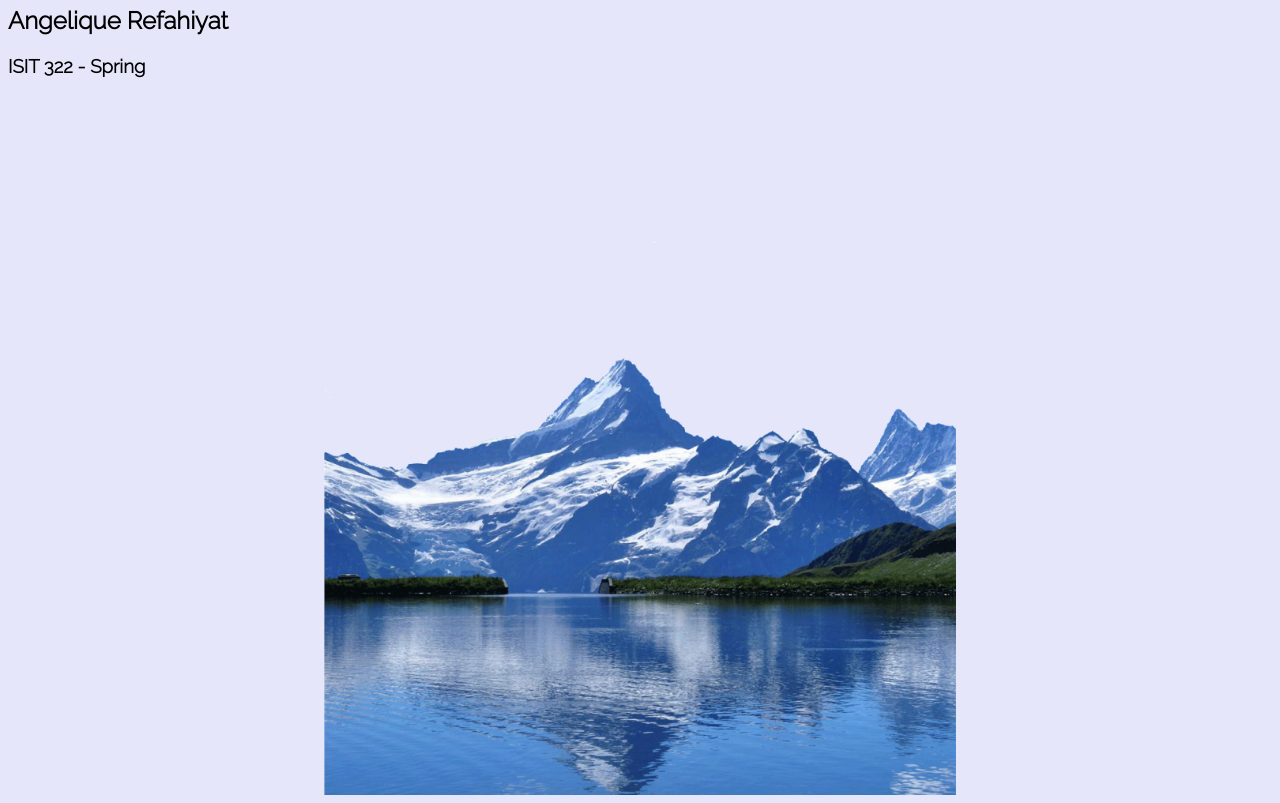
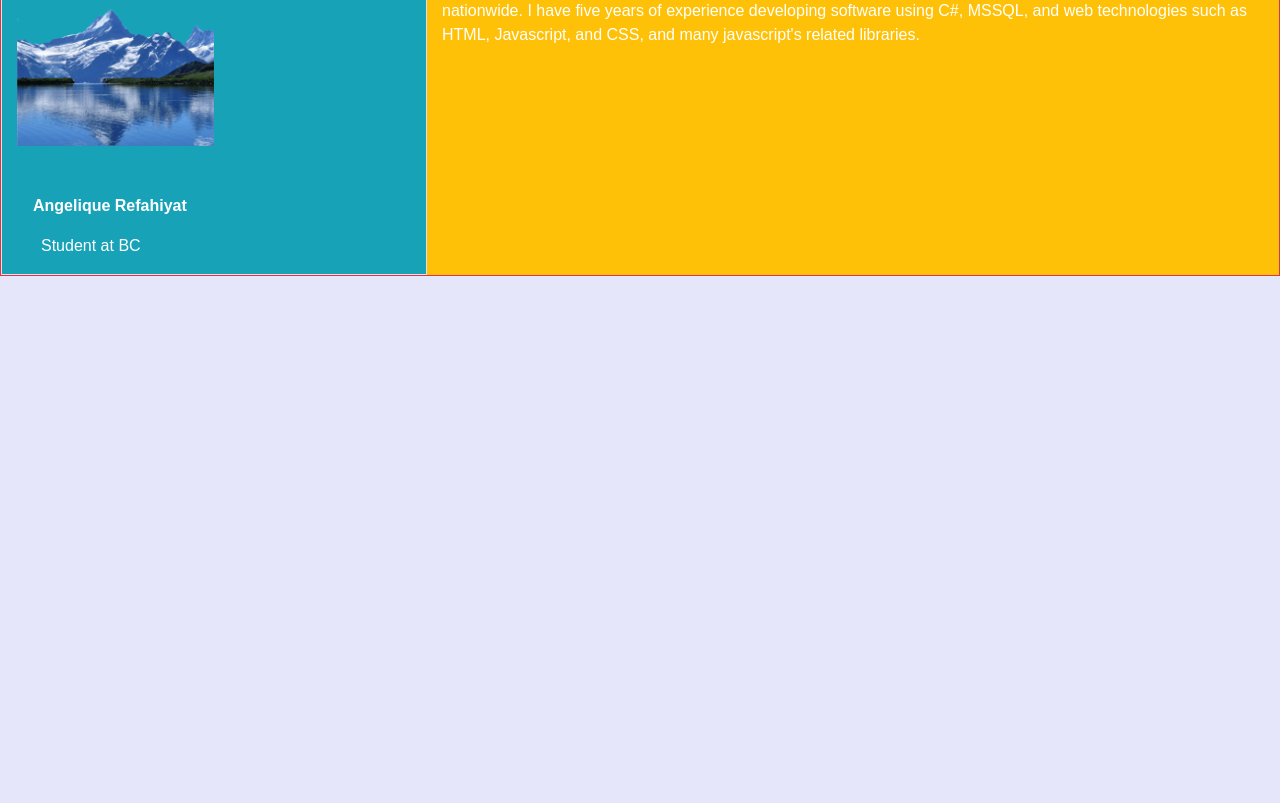
Before and after one commit to angelicrf/WebRoot, a plain HTML site: page index.html in a window 1280 px wide. Shown: the part 74-877 px from the top of the page. After the commit the page ends 800 px from the top, so only its background shows below. Drawn offline with nearby package versions, Linux system fonts and the light colour scheme.

Commit message:
WFirstPage

```diff
--- a/css/style.css
+++ b/css/style.css
@@ -2,10 +2,3 @@ body {
   background-color: lavender;
   font-family: "Raleway", sans-serif;
 }
-.pageimg img {
-  width: 50%;
-  height: 50%;
-  display: block;
-  margin-left: auto;
-  margin-right: auto;
-}
--- a/index.html
+++ b/index.html
@@ -8,22 +8,46 @@
       name="description"
       content="Web site created using create-react-app"
     />
+
+    <!--<link href="https://fonts.googleapis.com/css2?family=Raleway:wght@300&display=swap"
+        rel="stylesheet" />-->
+    <link
+      rel="stylesheet"
+      href="https://maxcdn.bootstrapcdn.com/bootstrap/4.4.1/css/bootstrap.min.css"
+    />
+    <script src="https://ajax.googleapis.com/ajax/libs/jquery/3.4.1/jquery.min.js"></script>
+    <script src="https://cdnjs.cloudflare.com/ajax/libs/popper.js/1.16.0/umd/popper.min.js"></script>
+    <script src="https://maxcdn.bootstrapcdn.com/bootstrap/4.4.1/js/bootstrap.min.js"></script>
     <link href="./css/style.css" rel="stylesheet" />
-    <link
-      href="https://fonts.googleapis.com/css2?family=Raleway:wght@300&display=swap"
-      rel="stylesheet"
-    />
-    <title>Angelique Refahiyat Assignment One</title>
+    <title>Angelique Refahiyat Assignments</title>
   </head>
   <body>
     <noscript>You need to enable JavaScript to run this app.</noscript>
     <div id="root"></div>
-    <div class="container">
-      <h1>Assignment One</h1>
-      <h2>Angelique Refahiyat</h2>
-      <h3>ISIT 322 - Spring</h3>
-      <div class="pageimg">
-        <img src="./images/mountain.png" alt="Beautiful Lake" />
+    <div class="container-fluid border border-danger">
+      <div class="row">
+        <div class="col-md-4 border bg-info">
+          <div>
+            <img
+              src="./images/mountain.png"
+              class="h-50 w-50"
+              alt="Beautiful Lake"
+            />
+          </div>
+          <p class="font-weight-bold text-md-left text-white mt-5 ml-3">
+            Angelique Refahiyat
+          </p>
+          <p class="ml-4 font-weight-normal text-white">Student at BC</p>
+        </div>
+        <div class="col-md-8 bg-warning">
+          <p class="text-white gl-3 mt-5">
+            I am a Software developer and my current team focuses on customizing
+            software for financial institutions nationwide. I have five years of
+            experience developing software using C#, MSSQL, and web technologies
+            such as HTML, Javascript, and CSS, and many javascript's related
+            libraries.
+          </p>
+        </div>
       </div>
     </div>
   </body>
```
